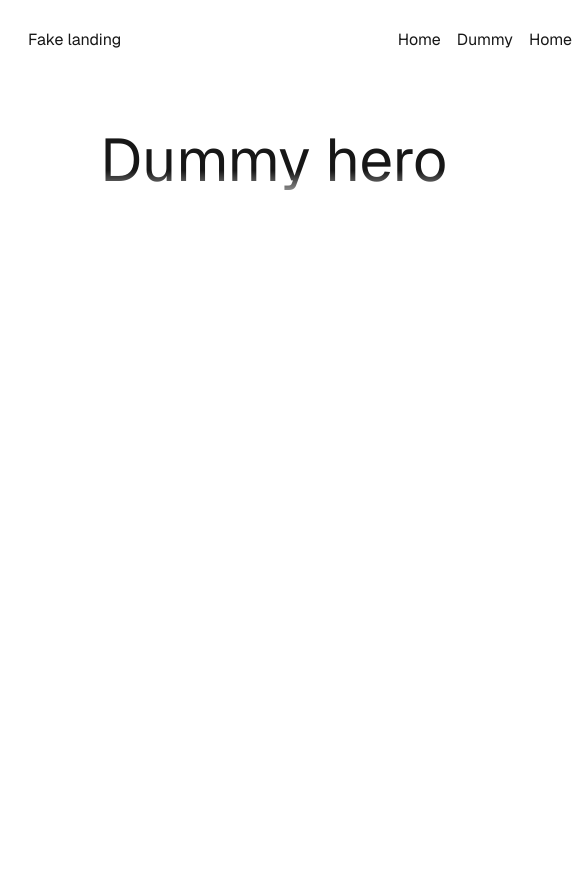
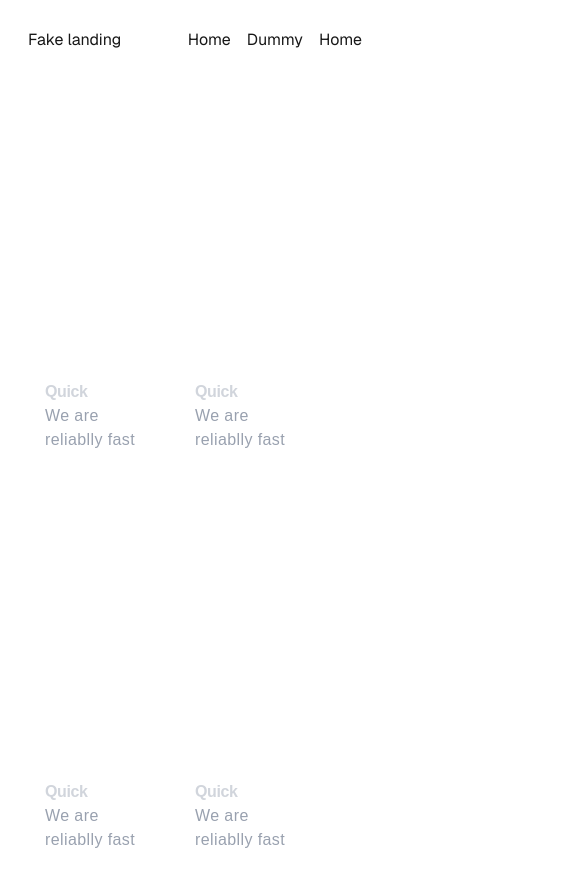
Before and after one commit to meethp20/landingpage, a Next.js app: page / in a window 390 px wide. Shown: the top 886 px of the page, 585 px wide, since content can reach past the window. Before the commit the page ends 844 px from the top, so only its background shows below. Built offline with nearby package versions, Linux system fonts and the light colour scheme.

Commit message:
weird hero bhai

```diff
--- a/src/app/components/Appbar.tsx
+++ b/src/app/components/Appbar.tsx
@@ -3,7 +3,7 @@ import Link from "next/link";
 
 export default function Appbar() {
   return (
-    <div className="flex justify-between p-7     mx-auto   font-mono font-sans items-center w-[600px]  ">
+    <div className="flex justify-between p-7     mx-auto   font-mono font-sans items-center  lg:w-[600px]  ">
       <div>Fake landing </div>
       <div className="flex justify-center gap-x-4 items-center ">
 
--- /dev/null
+++ b/src/app/components/Card.tsx
@@ -0,0 +1,24 @@
+'use client'
+
+export default function Card({title,description}:{
+    title:string,
+    description:string
+}){
+
+
+    return(
+        <div className="w-[100px] h-[400px] bg-gradient-to black from-slate-700">
+            <div className="font-bold text-gray-300 tracking-tight mx-auto">
+                {title}
+            </div>
+            <div className="text-gray-400 tracking-wide">
+                {
+                    description
+                }
+
+            </div>
+
+        </div>
+    )
+
+}
--- a/src/app/components/Hero.tsx
+++ b/src/app/components/Hero.tsx
@@ -4,14 +4,19 @@
 export default function HeroSection(){
 
     return(
-        <div className=" w-[400px] mx-auto py-8  h-[500px]">
-          <div >
+        <div className=" w-[400px] mx-auto py-8  h-[300px]">
+          <div className="">
 
-           <div className="font-sans text-[60px] text-white-35 mask-gradient relative leading-relaxed ">
-             Dummy hero
+           <div className=" text-[100px]
+  [mask-image:linear-gradient(to_bottom,black_90%,transparent_100%)]
+  [mask-repeat:no-repeat]
+  backdrop-blur-md
+  text-white
+  pl-[50px]  mask-gradient relative leading-relaxed ">
+            Astrix
            </div>
            <div className="text-white/35 font-mono  ">
-            best ai related solutions , we are the best
+            Best ai solution to real world problems
            </div>
 
 
--- a/src/app/page.tsx
+++ b/src/app/page.tsx
@@ -1,11 +1,19 @@
 import Image from "next/image";
 import HeroSection from "./components/Hero";
+import Card from "./components/Card";
 
 export default function Home() {
   return (
-    <div className="w-[600px] mx-auto ">
+    <div className="lg:w-[600px] w-full mx-auto ">
       <div className="">
       <HeroSection />
+      </div >
+      <div className=" mx-auto w-[300px] grid grid-cols-2 md:grid-2 lg:grid-cols-3">
+       <Card description="We are reliablly fast" title="Quick" />
+         <Card description="We are reliablly fast" title="Quick" />
+           <Card description="We are reliablly fast" title="Quick" />
+                      <Card description="We are reliablly fast" title="Quick" />
+
       </div>
     </div>
   );
```
Also changed, not shown: 1 other file (tests, documents, lock files or other folders).
